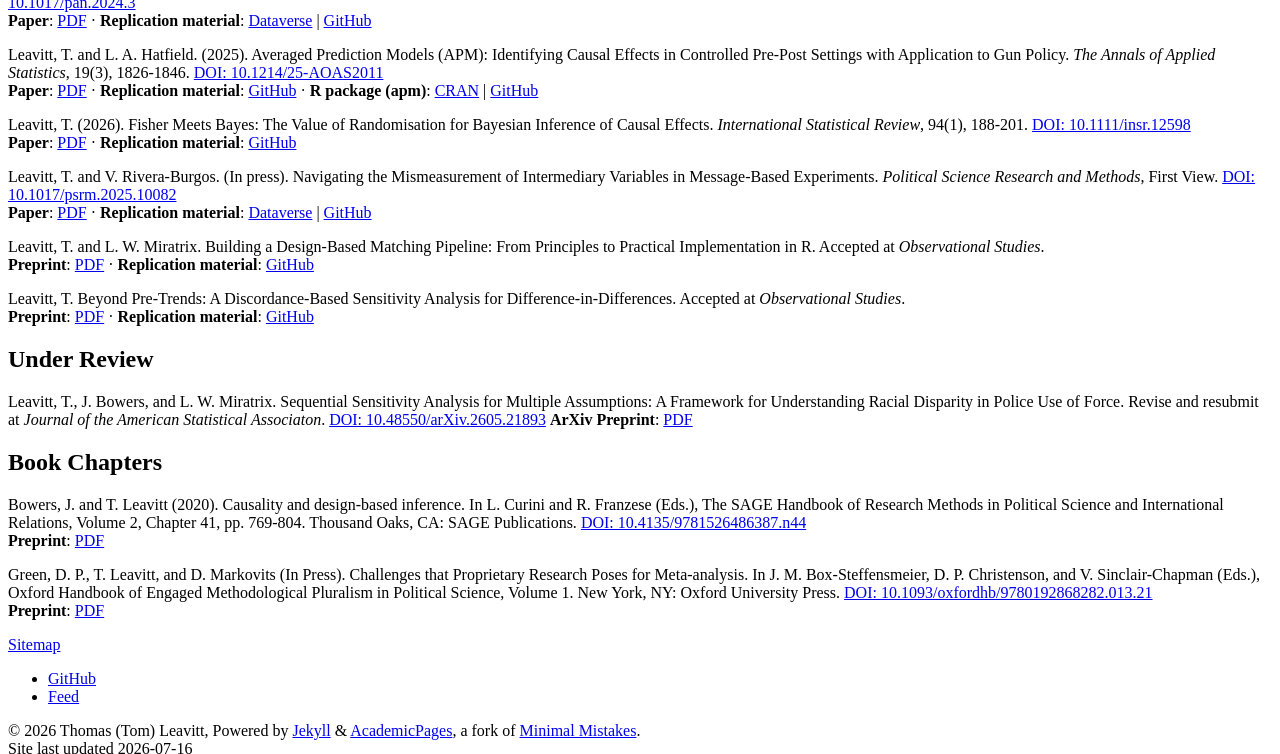
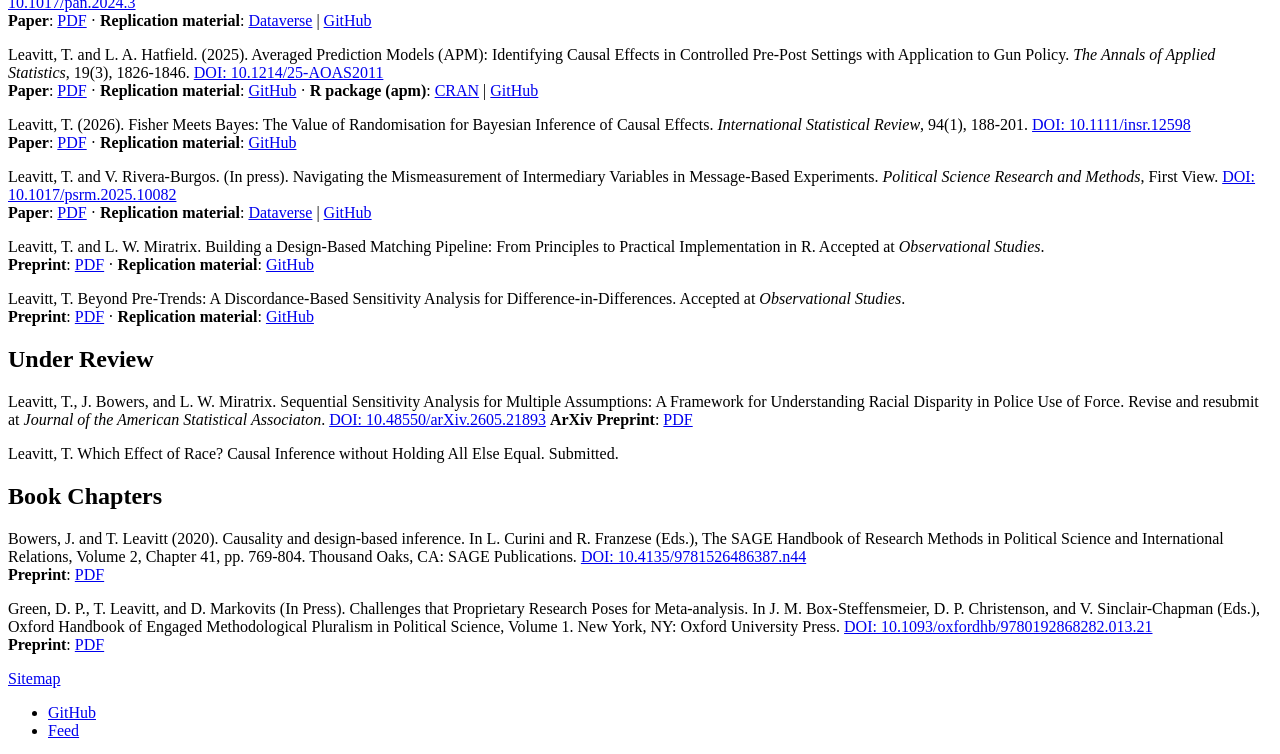
Before and after one commit to tl2624/tl2624.github.io, a Jekyll site: the page built from _pages/research.md, in a window 1280 px wide and 900 px high, scrolled down 1127 px, cut to the strip 0-754 px from the top of the window. Built offline with Jekyll 4.4.1, drawn with Linux system fonts in a browser that asks for light colours; some web fonts are replaced.

Commit message:
Add "Which Effect of Race?" submitted paper to research; update CV

```diff
--- a/_pages/research.md
+++ b/_pages/research.md
@@ -34,6 +34,8 @@ Leavitt, T., J. Bowers, and L. W. Miratrix. Sequential Sensitivity Analysis for
 https://doi.org/10.48550/arXiv.2605.21893)
 **ArXiv Preprint**: [PDF](https://tl2624.github.io/files/Leavitt_et_al_2026.pdf)
 
+Leavitt, T. Which Effect of Race? Causal Inference without Holding All Else Equal. Submitted.
+
 ## Book Chapters
 
 Bowers, J. and T. Leavitt (2020). Causality and design-based inference. In L. Curini and R. Franzese (Eds.), The SAGE Handbook of Research Methods in Political Science and International Relations, Volume 2, Chapter 41, pp. 769-804. Thousand Oaks, CA: SAGE Publications. [DOI: 10.4135/9781526486387.n44](https://doi.org/10.4135/9781526486387.n44)
```
Also changed, not shown: 1 other file.
